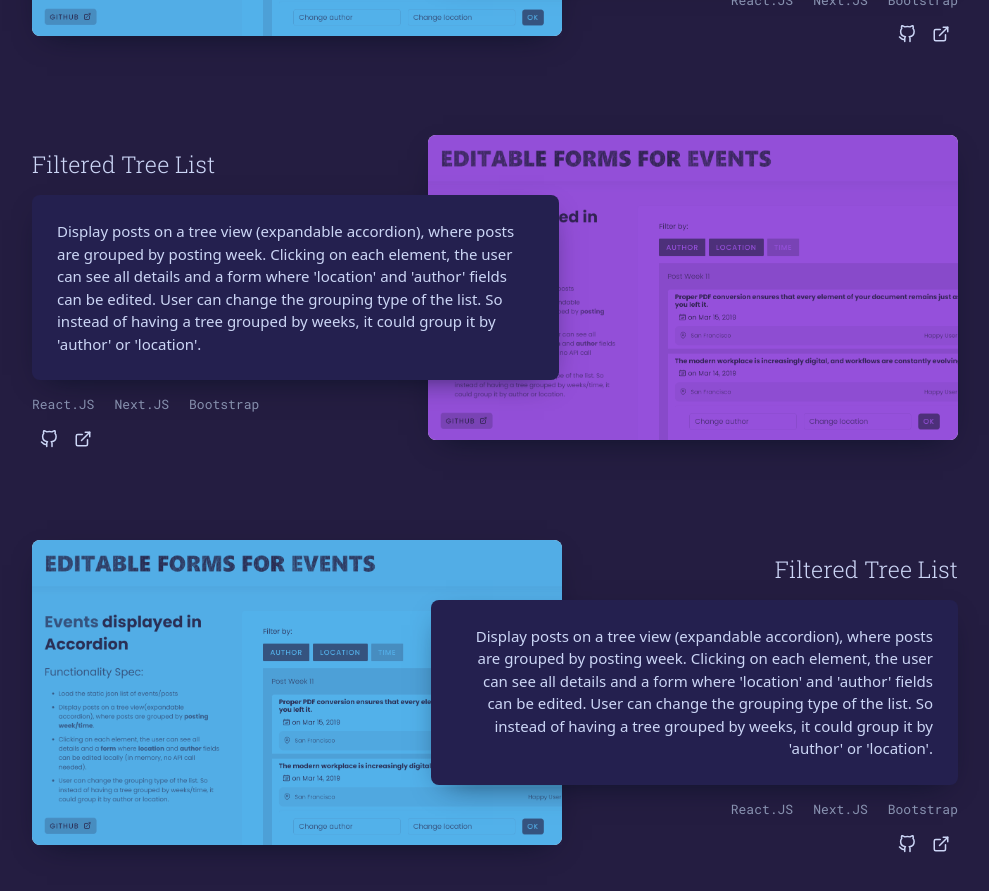
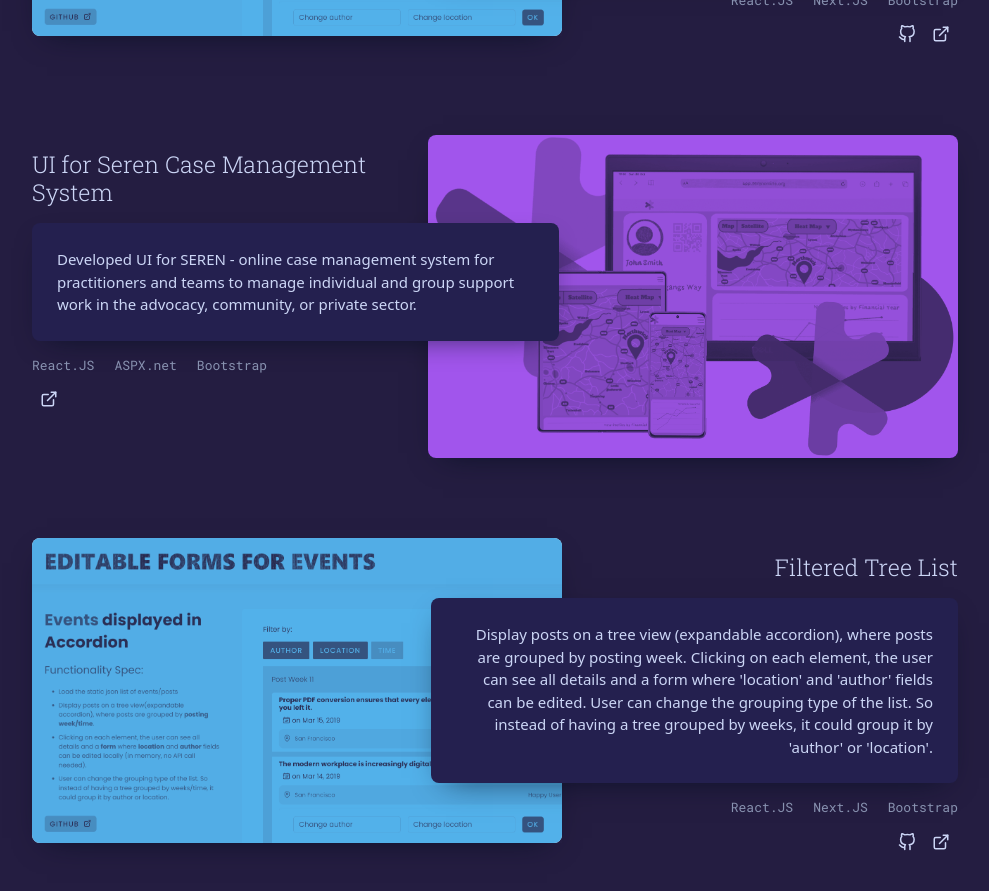
Before and after one commit to olenadm/Olena-React-Portfolio, a Next.js app: page / in a window 1280 px wide. Shown: the part 1660-2551 px from the top of the page, without its empty margins (145-1134 px from the left). Built offline with nearby package versions, Linux system fonts and the light colour scheme.

Commit message:
Seren project added

```diff
--- a/src/components/Projects.tsx
+++ b/src/components/Projects.tsx
@@ -45,13 +45,13 @@ const Projects: React.FC = () => {
                     })}
                   </ul>
                   <div className="project-links">
-                    <a
+                    {project.git && <a
                       href={project.git}
                       rel="noopener noreferrer"
                       target="_blank"
                     >
                       <GitHub size={18} />
-                    </a>
+                    </a>}
                     <a
                       href={project.url}
                       rel="noopener noreferrer"
--- a/src/data/projects-data.js
+++ b/src/data/projects-data.js
@@ -13,13 +13,13 @@ export const PROJECT_DATA =  [
     },
     {
       id: "1",
-      url: "https://lucent-lolly-15f9c4.netlify.app/",
-      git: `${GIT_URL}/Nitro`,
-      title: "Filtered Tree List",
-      img_url: "/img/react-ui-2.png",
-      tech: ["React.JS", "Next.JS", "Bootstrap"],
+      url: "https://serenonline.org/",
+      git: ``,
+      title: "UI for Seren Case Management System",
+      img_url: "/img/d-1.png",
+      tech: ["React.JS", "ASPX.net", "Bootstrap"],
       description:
-        "Display posts on a tree view (expandable accordion), where posts are grouped by posting week. Clicking on each element, the user can see all details and a form where 'location' and 'author' fields can be edited. User can change the grouping type of the list. So instead of having a tree grouped by weeks, it could group it by 'author' or 'location'.",
+        "Developed UI for SEREN - online case management system for practitioners and teams to manage individual and group support work in the advocacy, community, or private sector.",
     },
     {
       id: "2",
```
Also changed, not shown: public/img/d-1.png (added), public/img/seren.jpg (added).
